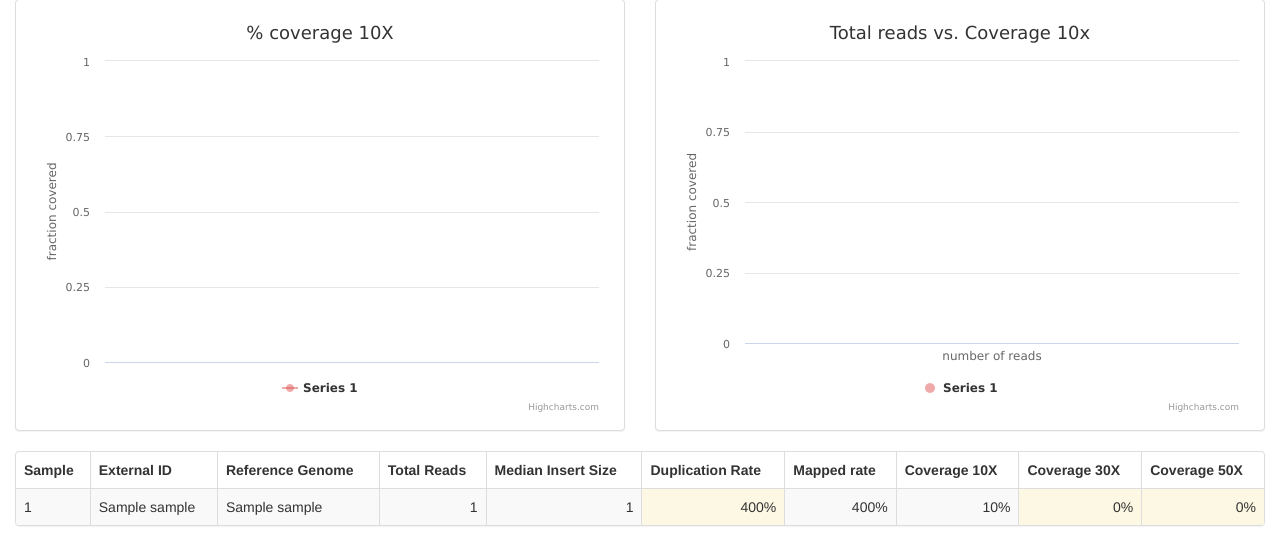
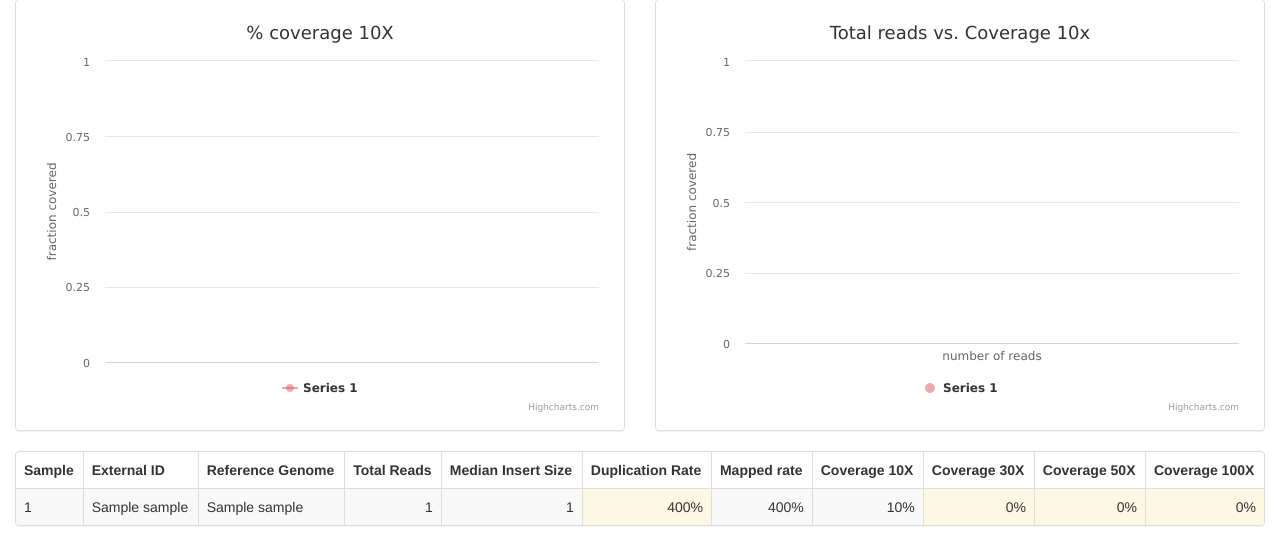
Before and after one commit to wefer/mwgs, a Flask app: template mwgs/server/templates/mwgs/project.html in a window 1280 px wide. Shown: the part 750-1296 px from the top of the page. Run offline with Flask 2, Linux system fonts and the light colour scheme; the template is opened without the code that fills it: most values are stand-ins (such as "Sample title", 1, 10 or a date in 2020); parts of the project's set-up code (start-up, migrations or seed data) failed here and were passed over; some libraries are stand-ins or nearby versions.

Commit message:
Added 100x coverage in metrics and web ui

```diff
--- a/mwgs/core.py
+++ b/mwgs/core.py
@@ -50,6 +50,7 @@ class Sample(object):
         self.above_10X = self.gather_fraction_above_cutoff(10)
         self.above_30X = self.gather_fraction_above_cutoff(30)
         self.above_50X = self.gather_fraction_above_cutoff(50)
+        self.above_100X = self.gather_fraction_above_cutoff(100)
 
     def gather_insert_metrics(self):
         with open(self.insertmetricsfile, 'r') as in_handle:
@@ -90,6 +91,7 @@ class Sample(object):
             'Fraction of bases with cov >= 10X': self.above_10X,
             'Fraction of bases with cov >= 30X': self.above_30X,
             'Fraction of bases with cov >= 50X': self.above_50X,
+            'Fraction of bases with cov >= 100X': self.above_100X
         }
 
         out_path = path.join(self.sample_path, 'statistics.yml')
--- a/mwgs/server/templates/mwgs/project.html
+++ b/mwgs/server/templates/mwgs/project.html
@@ -56,6 +56,7 @@
             <th>Coverage 10X</th>
             <th>Coverage 30X</th>
             <th>Coverage 50X</th>
+            <th>Coverage 100X</th>
           </tr>
         </thead>
 
@@ -81,6 +82,9 @@
               </td>
               <td class="text-right {% if (sample.coverage_50x or 0) < 0.9 %}bg-warning{% endif %}">
                 {{ (sample.coverage_50x or 0)|percent }}%
+              </td>
+              <td class="text-right {% if (sample.coverage_100x or 0) < 0.9 %}bg-warning{% endif %}">
+                {{ (sample.coverage_100x or 0)|percent }}%
               </td>
             </tr>
           {% endfor %}
--- a/mwgs/store/api.py
+++ b/mwgs/store/api.py
@@ -24,6 +24,7 @@ def build_sample(data):
         'coverage_10x': data['Fraction of bases with cov >= 10X'],
         'coverage_30x': data['Fraction of bases with cov >= 30X'],
         'coverage_50x': data['Fraction of bases with cov >= 50X'],
+        'coverage_100x': data['Fraction of bases with cov >= 100X']
     }
     return parsed
 
--- a/mwgs/store/models.py
+++ b/mwgs/store/models.py
@@ -25,3 +25,4 @@ class Sample(Model):
     coverage_10x = Column(types.Float)
     coverage_30x = Column(types.Float)
     coverage_50x = Column(types.Float)
+    coverage_100x = Column(types.Float)
```
